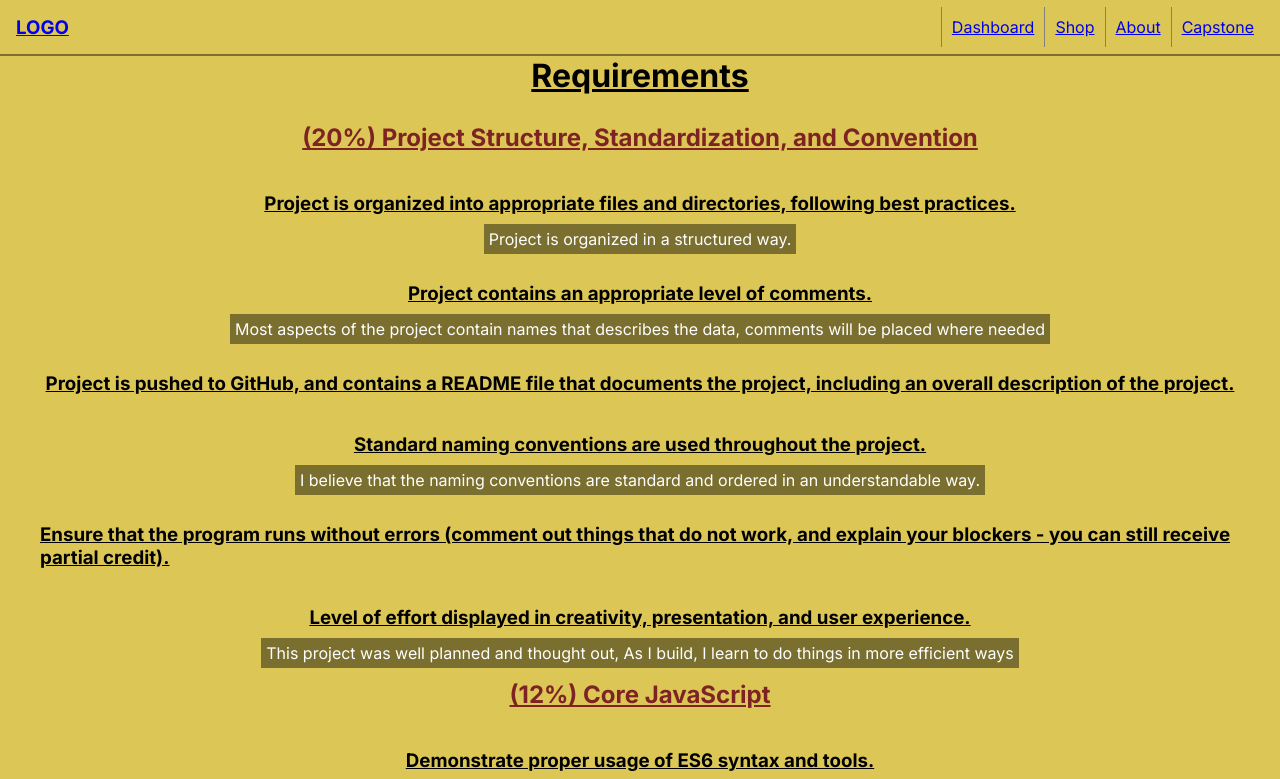
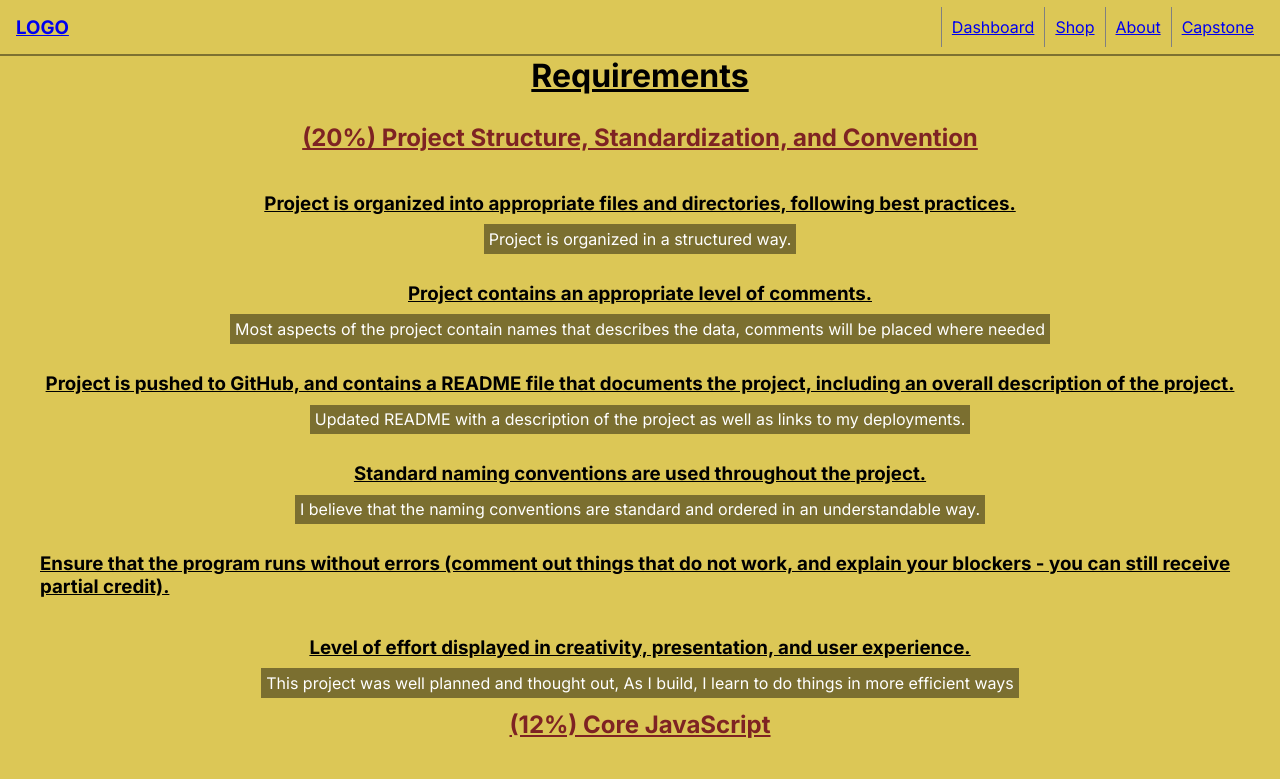
Before and after one commit to mays88/Capstone, a Next.js app: page /capstone in a window 1280 px wide. Shown: the top 779 px of the page. Built offline with nearby package versions, Linux system fonts and the light colour scheme.

Commit message:
Updated Capstone Page

```diff
--- a/src/app/(main)/(capstone)/capstone/page.tsx
+++ b/src/app/(main)/(capstone)/capstone/page.tsx
@@ -20,7 +20,10 @@ export default function Capstone() {
                 documents the project, including an overall description of the
                 project.
             </h3>
-
+            <p>
+                Updated README with a description of the project as well as
+                links to my deployments.
+            </p>
             <h3>
                 Standard naming conventions are used throughout the project.
             </h3>
```
